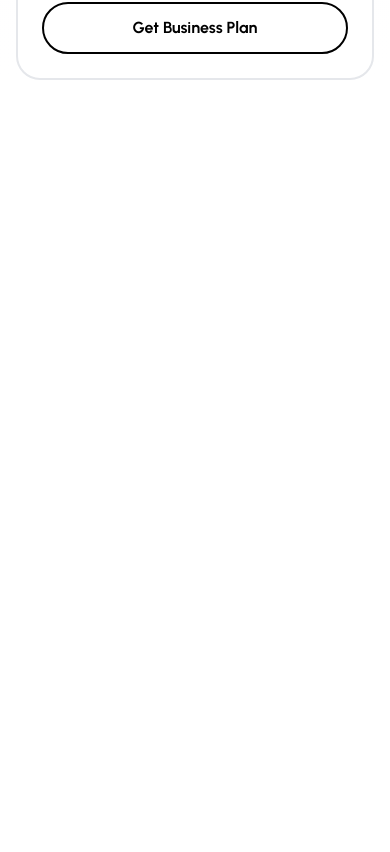
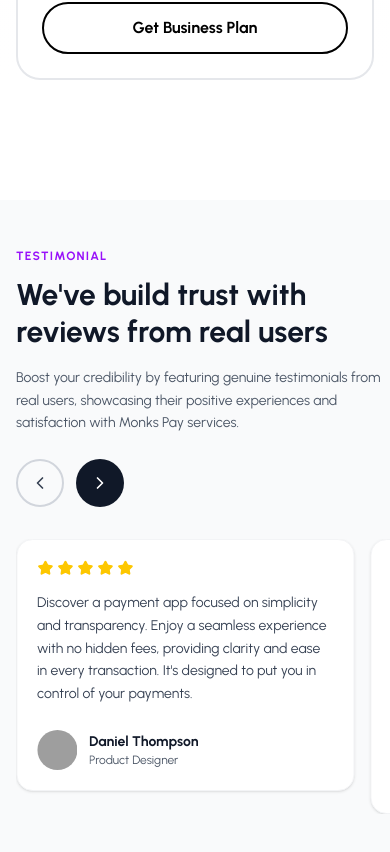
Before and after one commit to Rubaid07/Easy-Pay, a Next.js app: page / in a window 390 px wide. Shown: the part 6231-7083 px from the top of the page. Before the commit the page ends 6311 px from the top, so only its background shows below. Built offline with nearby package versions, Linux system fonts and the light colour scheme; grey boxes are pictures that could not be loaded.

Commit message:
added testimonial section

```diff
--- a/package.json
+++ b/package.json
@@ -16,6 +16,7 @@
     "next": "16.0.0",
     "react": "19.2.0",
     "react-dom": "19.2.0",
+    "swiper": "^12.0.3",
     "tailwind-merge": "^3.3.1"
   },
   "devDependencies": {
--- a/src/app/page.js
+++ b/src/app/page.js
@@ -3,15 +3,17 @@ import Hero from "../components/sections/Hero";
 import HowItWorksSection from "@/components/sections/HowItWorks";
 import SecuritySection from "@/components/sections/Security";
 import PricingSection from "@/components/sections/Pricing";
+import TestimonialSection from "@/components/sections/Testimonial";
 
 export default function Home() {
   return (
-   <div>
+   <div className="overflow-hidden">
     <Hero />
     <FeaturesSection />
     <HowItWorksSection />
     <SecuritySection />
     <PricingSection />
+    <TestimonialSection />
    </div>
   );
 }
--- /dev/null
+++ b/src/components/sections/Testimonial.jsx
@@ -0,0 +1,155 @@
+"use client";
+import React, { useState } from 'react';
+import { ChevronLeft, ChevronRight, Star } from 'lucide-react';
+import { Swiper, SwiperSlide } from 'swiper/react';
+import { Navigation, Autoplay } from 'swiper/modules';
+import 'swiper/css';
+import 'swiper/css/navigation';
+
+const testimonials = [
+  {
+    id: 1,
+    rating: 5,
+    text: "Experience a payment app built on simplicity and transparency. No hidden fees, just a seamless user experience that makes every transaction easy and stress-free. Say goodbye to confusion and hello to straightforward payments.",
+    name: "Ethan Williams",
+    role: "Digital Marketing Specialist",
+    avatar: "https://images.unsplash.com/photo-1507003211169-0a1dd7228f2d?w=100&h=100&fit=crop&q=80"
+  },
+  {
+    id: 2,
+    rating: 5,
+    text: "Discover a payment app focused on simplicity and transparency. Enjoy a seamless experience with no hidden fees, providing clarity and ease in every transaction. It's designed to put you in control of your payments. ",
+    name: "Daniel Thompson",
+    role: "Product Designer",
+    avatar: "https://images.unsplash.com/photo-1500648767791-00dcc994a43e?w=100&h=100&fit=crop&q=80"
+  },
+  {
+    id: 3,
+    rating: 5,
+    text: "Experience a payment app built on simplicity and transparency. No hidden fees, just a seamless user experience that makes every transaction easy and stress-free. Say goodbye to confusion and hello to straightforward payments.",
+    name: "Sarah Johnson",
+    role: "Business Owner",
+    avatar: "https://images.unsplash.com/photo-1494790108377-be9c29b29330?w=100&h=100&fit=crop&q=80"
+  },
+];
+
+const TestimonialSection = () => {
+  const [swiperInstance, setSwiperInstance] = useState(null);
+
+  return (
+    <section className="w-full py-12 sm:py-16 md:py-24 bg-gray-50  my-30 overflow-hidden">
+      <div className="md:ml-20 lg:ml-32 xl:ml-46 pl-4 sm:px-6 md:px-0">
+
+        <div className="flex flex-col lg:flex-row gap-8 lg:gap-12">
+          {/* Left Content */}
+          <div className="w-full lg:w-5/12 flex flex-col">
+            <p className="text-purple-600 font-bold text-xs sm:text-sm uppercase tracking-widest mb-3 md:mb-4">
+              TESTIMONIAL
+            </p>
+            <h2 className="text-3xl sm:text-4xl md:text-[40px] font-bold text-gray-900 leading-tight mb-4 sm:mb-6">
+              We've build trust with<br />
+              reviews from real users
+            </h2>
+            <p className="text-gray-600 text-sm sm:text-base leading-relaxed mb-6 sm:mb-8 flex-1">
+              Boost your credibility by featuring genuine testimonials from real users, showcasing their positive experiences and satisfaction with Monks Pay services.
+            </p>
+
+            {/* Navigation Buttons */}
+            <div className="flex gap-3 sm:gap-4">
+              <button
+                onClick={() => swiperInstance?.slidePrev()}
+                className="w-12 h-12 sm:w-14 sm:h-14 rounded-full border-2 border-gray-300 flex items-center justify-center hover:bg-gray-100 transition-colors"
+                aria-label="Previous testimonial"
+              >
+                <ChevronLeft className="w-5 h-5 sm:w-6 sm:h-6 text-gray-700" />
+              </button>
+              <button
+                onClick={() => swiperInstance?.slideNext()}
+                className="w-12 h-12 sm:w-14 sm:h-14 rounded-full bg-gray-900 flex items-center justify-center hover:bg-gray-800 transition-colors"
+                aria-label="Next testimonial"
+              >
+                <ChevronRight className="w-5 h-5 sm:w-6 sm:h-6 text-white" />
+              </button>
+            </div>
+          </div>
+
+          {/* Testimonial Slider */}
+          <div className="w-full lg:w-7/12 -mr-4 sm:-mr-6 relative">
+            {/* Glow Effect */}
+            <div className="absolute hidden lg:block top-1/2 left-1/2 -translate-x-1/2 -translate-y-1/2 w-[30%] h-[60%] bg-purple-400/30 rounded-full pointer-events-none blur-3xl z-0"></div>
+
+            <Swiper
+              modules={[Navigation, Autoplay]}
+              spaceBetween={16}
+              slidesPerView={1.1}
+              onSwiper={setSwiperInstance}
+              speed={800}
+              autoplay={{
+                delay: 5000,
+                disableOnInteraction: false,
+              }}
+              loop={true}
+              breakpoints={{
+                480: {
+                  slidesPerView: 1.2,
+                  spaceBetween: 20,
+                },
+                640: {
+                  slidesPerView: 1.5,
+                  spaceBetween: 24,
+                },
+                768: {
+                  slidesPerView: 1.8,
+                  spaceBetween: 24,
+                },
+                1024: {
+                  slidesPerView: 1.5,
+                  spaceBetween: 24,
+                },
+                1280: {
+                  slidesPerView: 2,
+                  spaceBetween: 32,
+                },
+              }}
+              className="testimonial-swiper relative z-10"
+            >
+              {testimonials.map((testimonial) => (
+                <SwiperSlide key={testimonial.id}>
+                  <div className="relative group h-full">
+
+                    <div className="relative bg-white rounded-2xl sm:rounded-3xl p-5 sm:p-6 md:p-8 shadow-sm h-full border border-gray-100 flex flex-col overflow-y-hidden w-full">
+                      <div className="flex gap-1 mb-4 sm:mb-6">
+                        {[...Array(testimonial.rating)].map((_, i) => (
+                          <Star key={i} className="w-4 h-4 sm:w-5 sm:h-5 fill-yellow-400 text-yellow-400" />
+                        ))}
+                      </div>
+
+                      <p className="text-gray-700 leading-relaxed mb-6 sm:mb-8 text-sm flex-1">
+                        {testimonial.text}
+                      </p>
+
+                      <div className="flex items-center gap-3 sm:gap-4 mt-auto">
+                        <img src={testimonial.avatar} alt={testimonial.name} className="w-10 h-10 sm:w-12 sm:h-12 rounded-full object-cover flex-shrink-0" />
+                        <div className="min-w-0">
+                          <h4 className="font-bold text-gray-900 text-sm sm:text-base truncate">
+                            {testimonial.name}
+                          </h4>
+                          <p className="text-xs sm:text-sm text-gray-600 truncate">
+                            {testimonial.role}
+                          </p>
+                        </div>
+                      </div>
+                    </div>
+                  </div>
+                </SwiperSlide>
+              ))}
+            </Swiper>
+          </div>
+        </div>
+
+      </div>
+    </section>
+  );
+};
+
+export default TestimonialSection;
```
Also changed, not shown: 1 other file (tests, documents, lock files or other folders).
